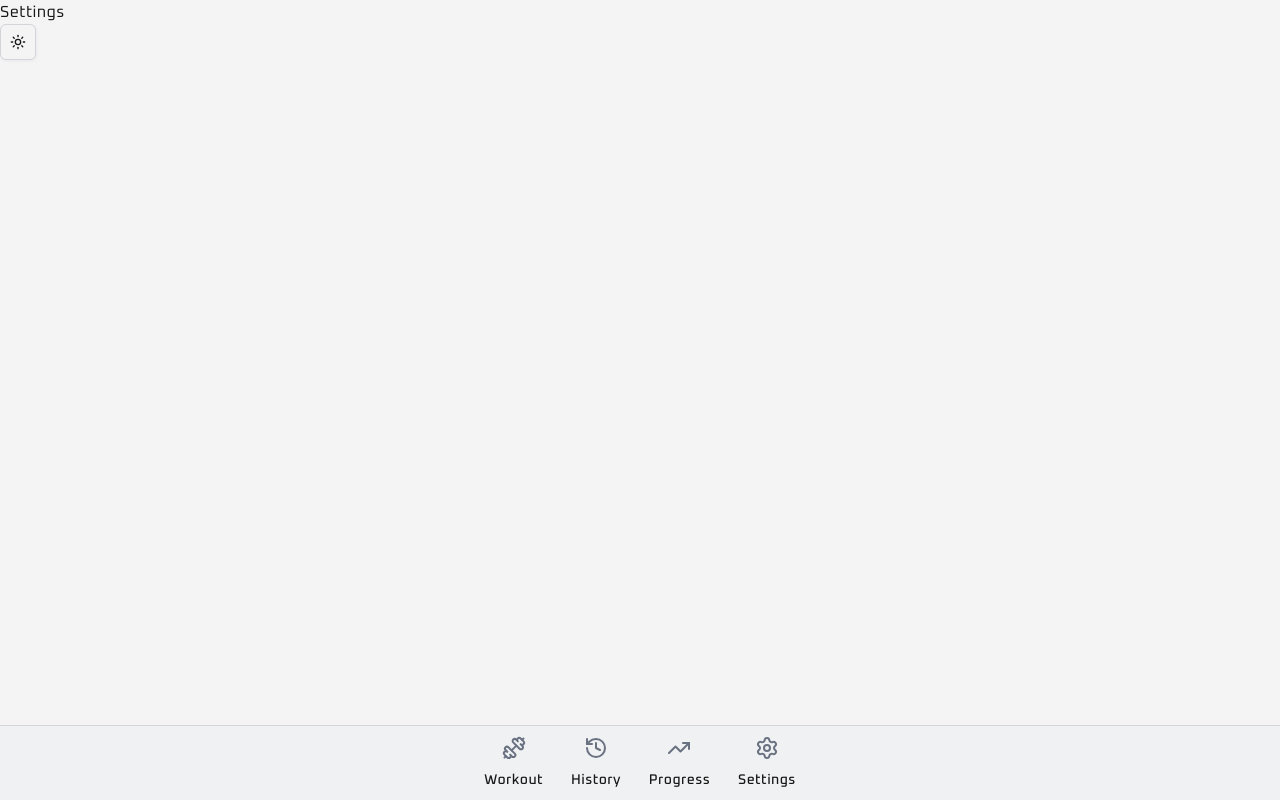
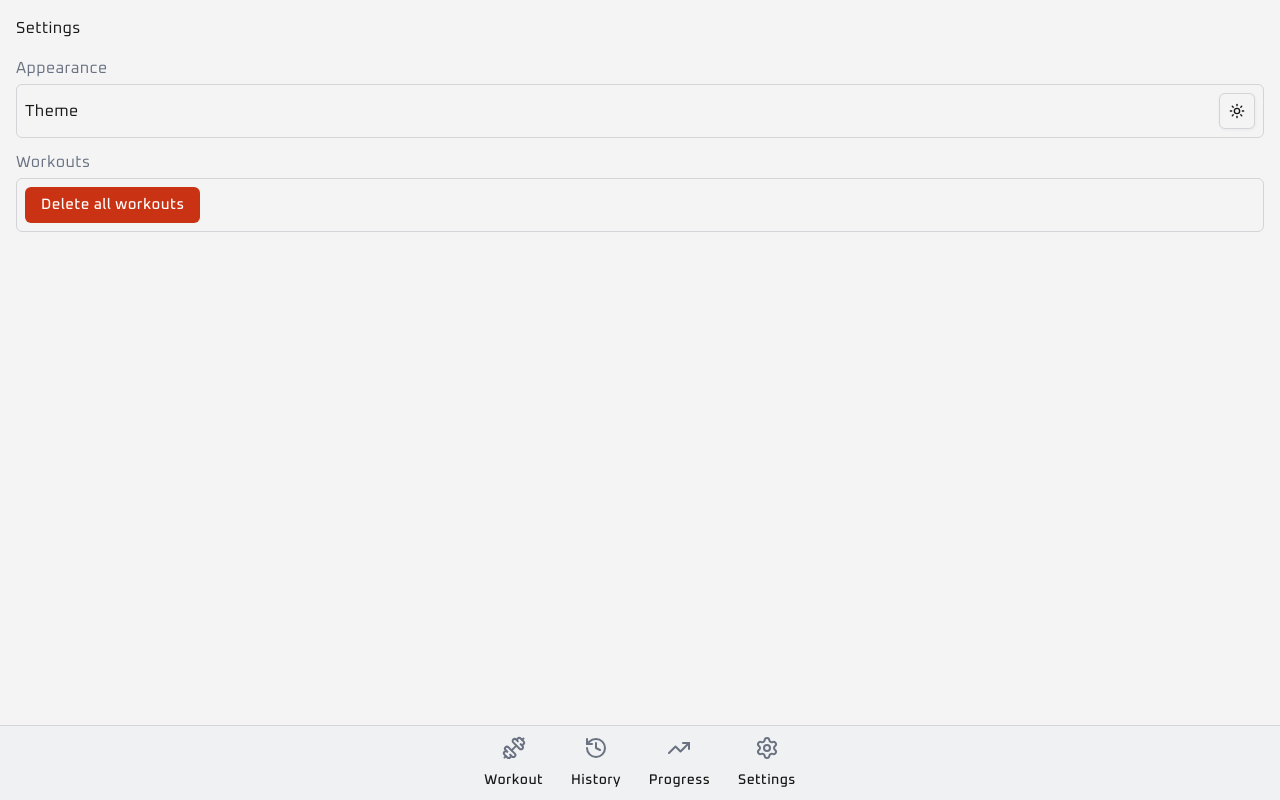
Before and after one commit to laoz40/Horus, a Next.js app: page /settings in a window 1280 px wide. Built offline with nearby package versions, Linux system fonts and the light colour scheme.

Commit message:
added delete all workouts function + confirmation

```diff
--- a/app/(navbar)/settings/page.tsx
+++ b/app/(navbar)/settings/page.tsx
@@ -1,11 +1,55 @@
+"use client";
+
 import { ModeToggle } from "@/components/ModeToggle";
+import SectionCard from "@/components/SectionCard";
+import { Button } from "@/components/ui/button";
+
+const handleClick = async () => {
+	const confirmDeleted = confirm(
+		"This will permanently delete all workouts. Continue?",
+	);
+
+	if (confirmDeleted) {
+		try {
+			const response = await fetch("/api/workouts/", {
+				method: "DELETE",
+			});
+			const workoutData = await response.json();
+
+			if (!workoutData.success) {
+				console.error("Failed to delete workout:", workoutData.error);
+			}
+		} catch (err) {
+			console.error("Delete failed", err);
+		}
+	}
+};
 
 export default function SettingsPage() {
 	// TODO: Delete all workouts buttons
 	return (
 		<>
-			<h1>Settings</h1>
-			<ModeToggle></ModeToggle>
+			<div className="p-4">
+				<h1>Settings</h1>
+			</div>
+			<SectionCard
+				header="Appearance"
+				className="bg-accent">
+				<div className="flex flex-row items-center justify-between">
+					<p>Theme</p>
+					<ModeToggle />
+				</div>
+			</SectionCard>
+
+			<SectionCard
+				header="Workouts"
+				className="bg-accent">
+				<Button
+					variant="destructive"
+					onClick={handleClick}>
+					Delete all workouts
+				</Button>
+			</SectionCard>
 		</>
 	);
 }
--- a/app/api/workouts/route.ts
+++ b/app/api/workouts/route.ts
@@ -48,3 +48,9 @@ export async function POST(request: Request) {
 
 	return NextResponse.json({ success: true, workout: postWorkout });
 }
+
+export async function DELETE(_request: Request) {
+	await db.workout.deleteMany();
+
+	return NextResponse.json({ success: true });
+}
--- /dev/null
+++ b/components/SectionCard.tsx
@@ -0,0 +1,23 @@
+import { cn } from "@/lib/utils";
+
+interface SectionProps extends React.HTMLAttributes<HTMLDivElement> {
+	header: string;
+	children: React.ReactNode;
+	className?: string;
+}
+
+function Section({ header, children, className }: SectionProps) {
+	return (
+		<section className="flex flex-col pr-4 pl-4 mb-3">
+			<h2 className="text-muted-foreground mb-1">{header}</h2>
+			<div
+				className={cn(
+					"p-2 border rounded-md dark:bg-input/20 dark:border-input",
+					className,
+				)}>
+				{children}
+			</div>
+		</section>
+	);
+}
+export default Section;
```
